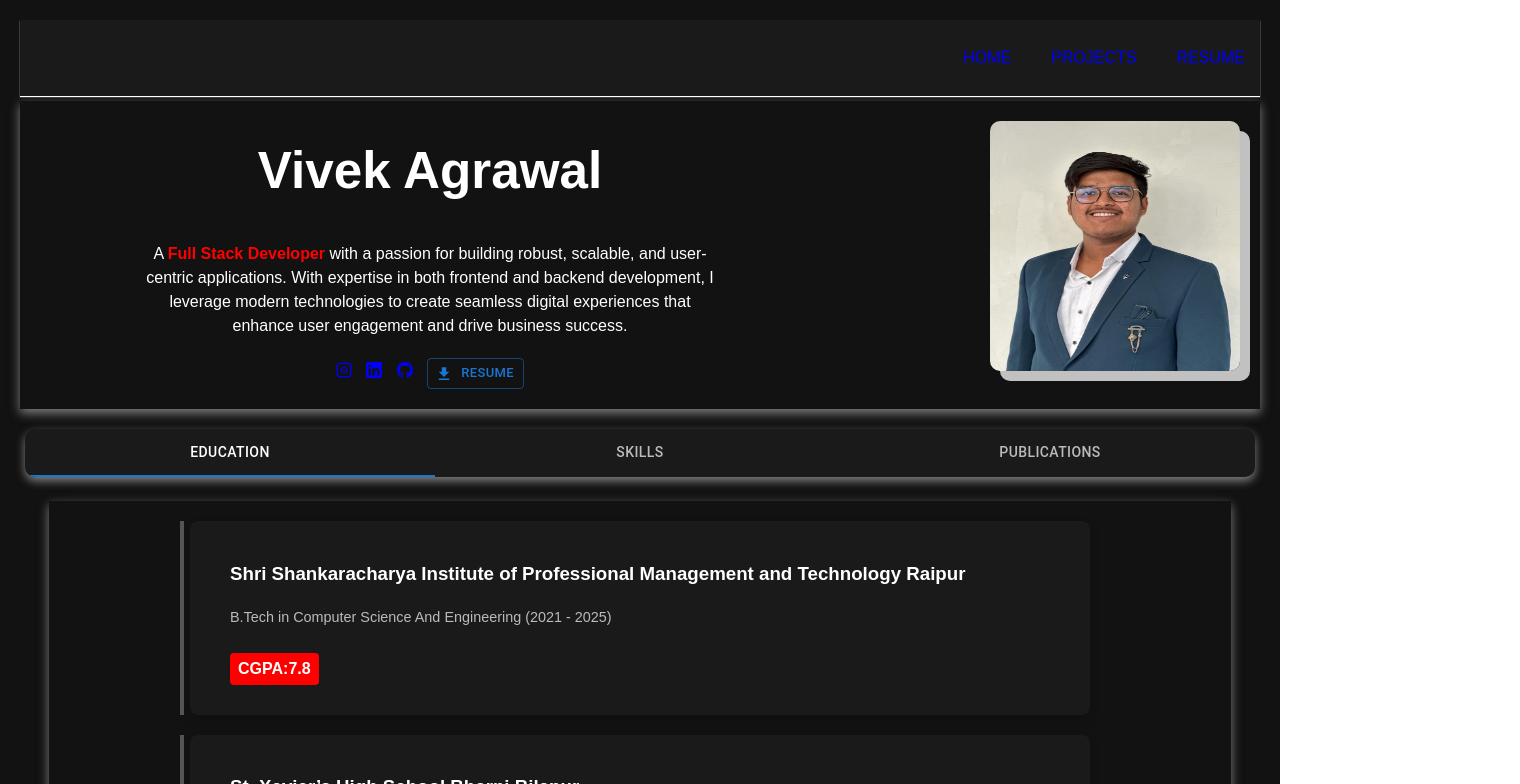
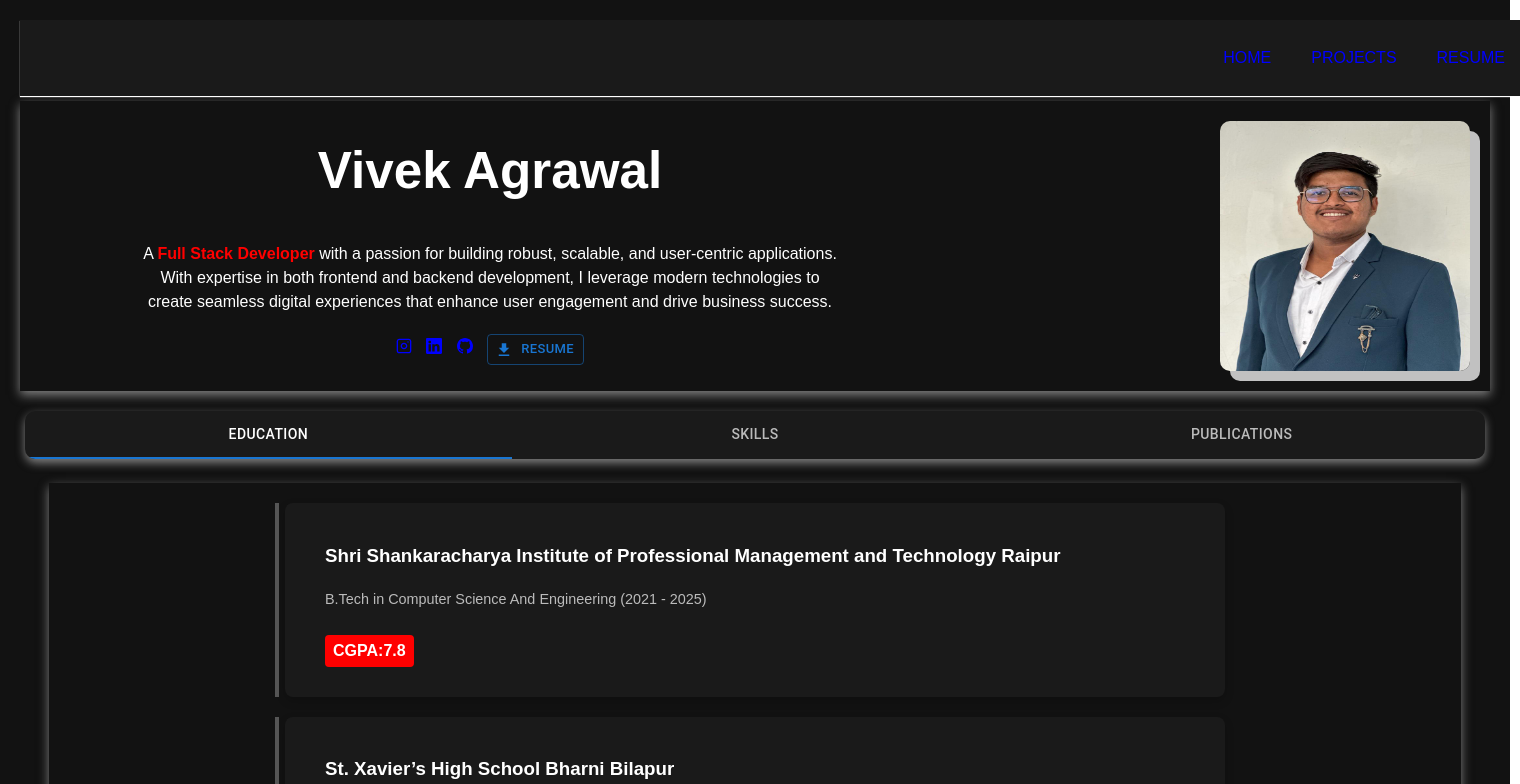
Before and after one commit to vivekagrawal07/Portfolio, a React (Vite) app: page / in a window 1280 px wide. Shown: the top 784 px of the page, 1520 px wide, since content can reach past the window. Built offline with nearby package versions, Linux system fonts and the light colour scheme.

Commit message:
Update App.css

```diff
--- a/src/App.css
+++ b/src/App.css
@@ -1,13 +1,5 @@
-* {
-  max-width: 100%;
-  box-sizing: border-box;
-}
-body {
-  overflow-x: hidden;
-}
 
 .home-container {
-  width:100%;
   background-color: #121212;
   color: white;
   font-family: Arial, sans-serif;
```
